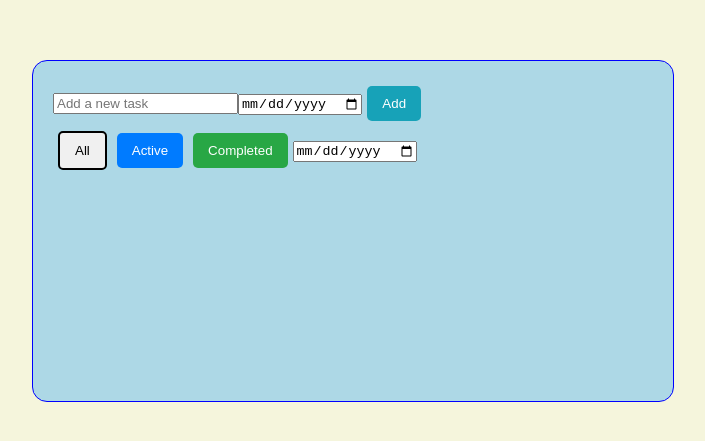
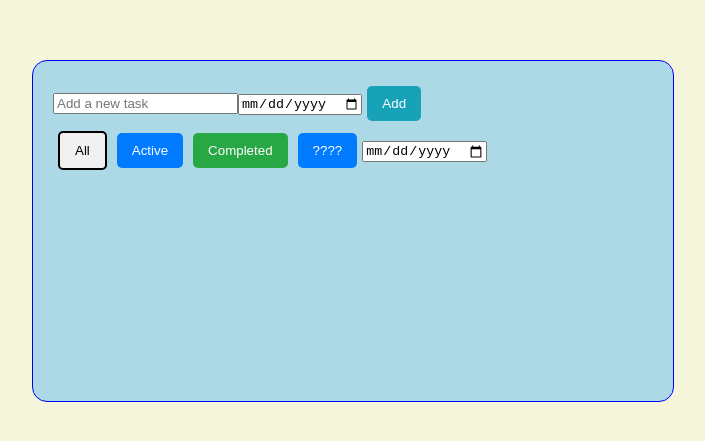
Before and after one commit to XavAsh/b3-todo-2024, a React (Create React App) app: page / in a window 1280 px wide. Shown: the part 169-610 px from the top of the page, without its empty margins (287-992 px from the left). Built offline with nearby package versions, Linux system fonts and the light colour scheme.

Commit message:
Awesome commit 😎😎😎

```diff
--- a/src/App.css
+++ b/src/App.css
@@ -10,7 +10,7 @@ body, html {
 
 .container {
   padding: 20px;
-  border: 1px solid #ccc; /* Optional: for visual reference */
+  border: 1px double tomato; /* Optional: for visual reference */
   min-height: 300px;
   height: auto;
   width: 600px;
--- a/src/App.js
+++ b/src/App.js
@@ -91,6 +91,12 @@ function App() {
         >
           Completed
         </button>
+        <button
+          onClick={() => alert("Surprise !!")}
+          className={`button button-active`}
+        >
+          ????
+        </button>
         <input
           type="date"
           value={filterDate}
```
